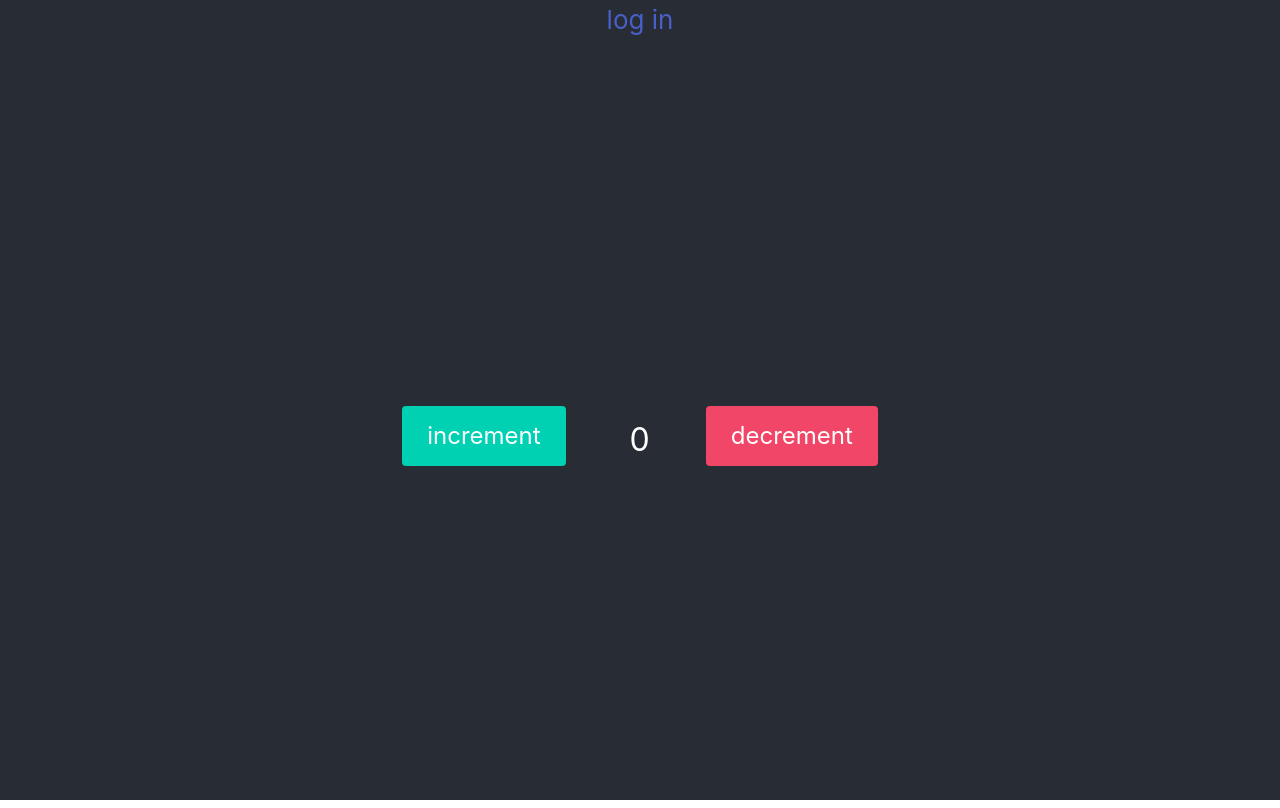
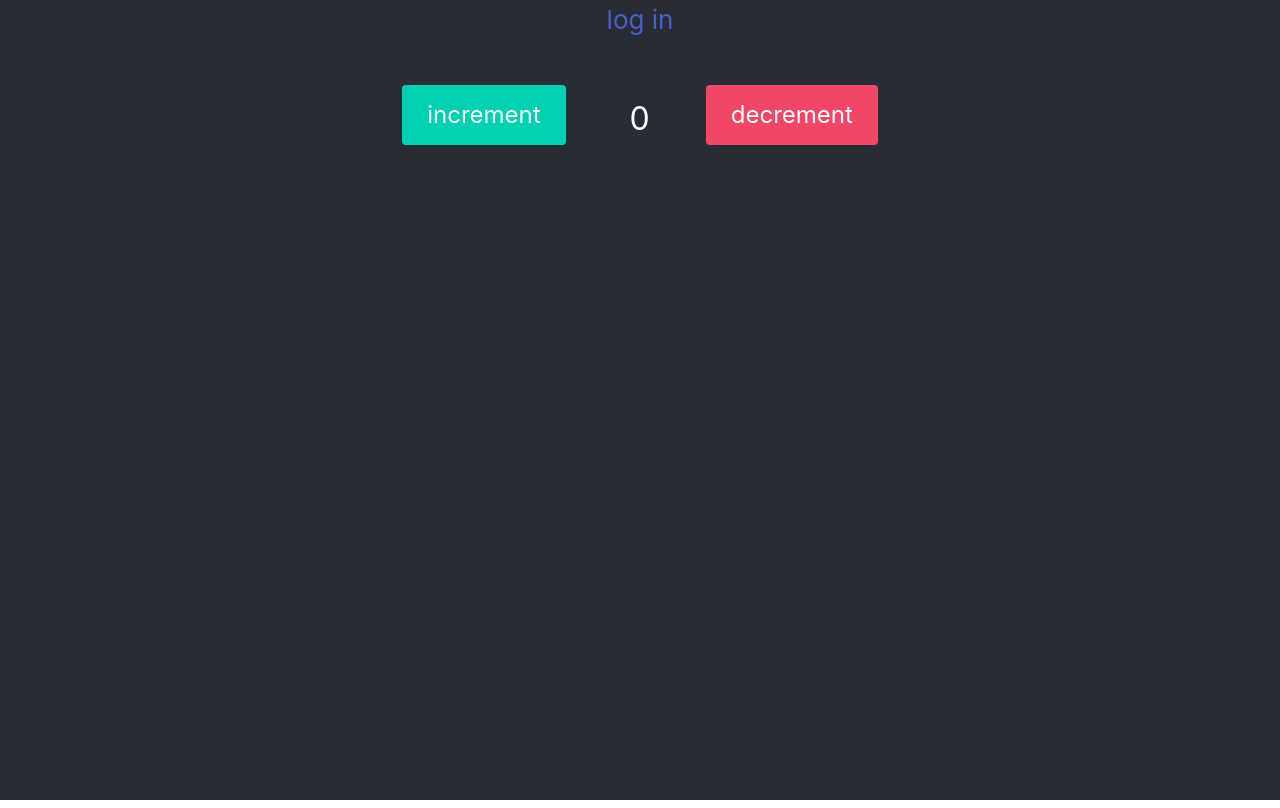
Before and after one commit to frankmeza/react-ts-template, a React (Create React App) app: page / in a window 1280 px wide. Built offline with nearby package versions, Linux system fonts and the light colour scheme.

Commit message:
sm counter updates

```diff
--- a/src/components/counter/counter.tsx
+++ b/src/components/counter/counter.tsx
@@ -28,7 +28,11 @@ export const Counter = () => {
     const { decrementButtonStyle, incrementButtonStyle } = getClassNames();
 
     return (
-        <div className="counter-container">
+        <div className="container buttons-container">
+            {/* <div className="notification is-primary">
+                If logged in, show this banner for 3 seconds
+            </div> */}
+
             <div className="buttons">
                 <button
                     aria-label="Increment value"
--- a/src/store/slices/counter.ts
+++ b/src/store/slices/counter.ts
@@ -9,10 +9,12 @@ const initialState: CounterState = {
 };
 
 const COUNTER = "counter";
-const INCREMENT_BY_NUMBER = "counter/increment_by_number"
+const COUNTER_SAGA_INCREMENT_BY_NUMBER = "counter/saga/increment_by_number";
 
 // actions that call saga fns
-export const incrementByNumber = createAction<number>(INCREMENT_BY_NUMBER)
+export const incrementByNumber = createAction<number>(
+    COUNTER_SAGA_INCREMENT_BY_NUMBER,
+);
 
 // Redux Toolkit allows us to write "mutating" logic in reducers. It
 // doesn't actually mutate the state because it uses the Immer library,
```
